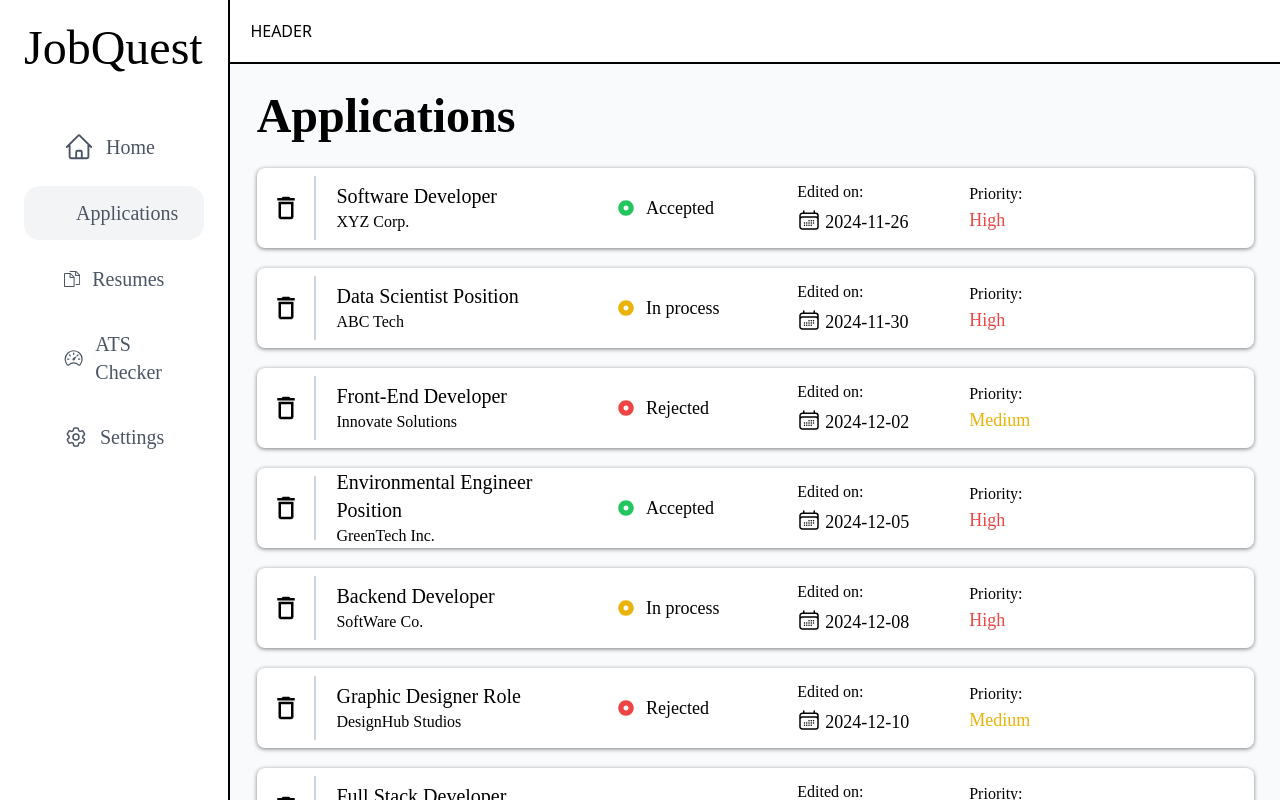
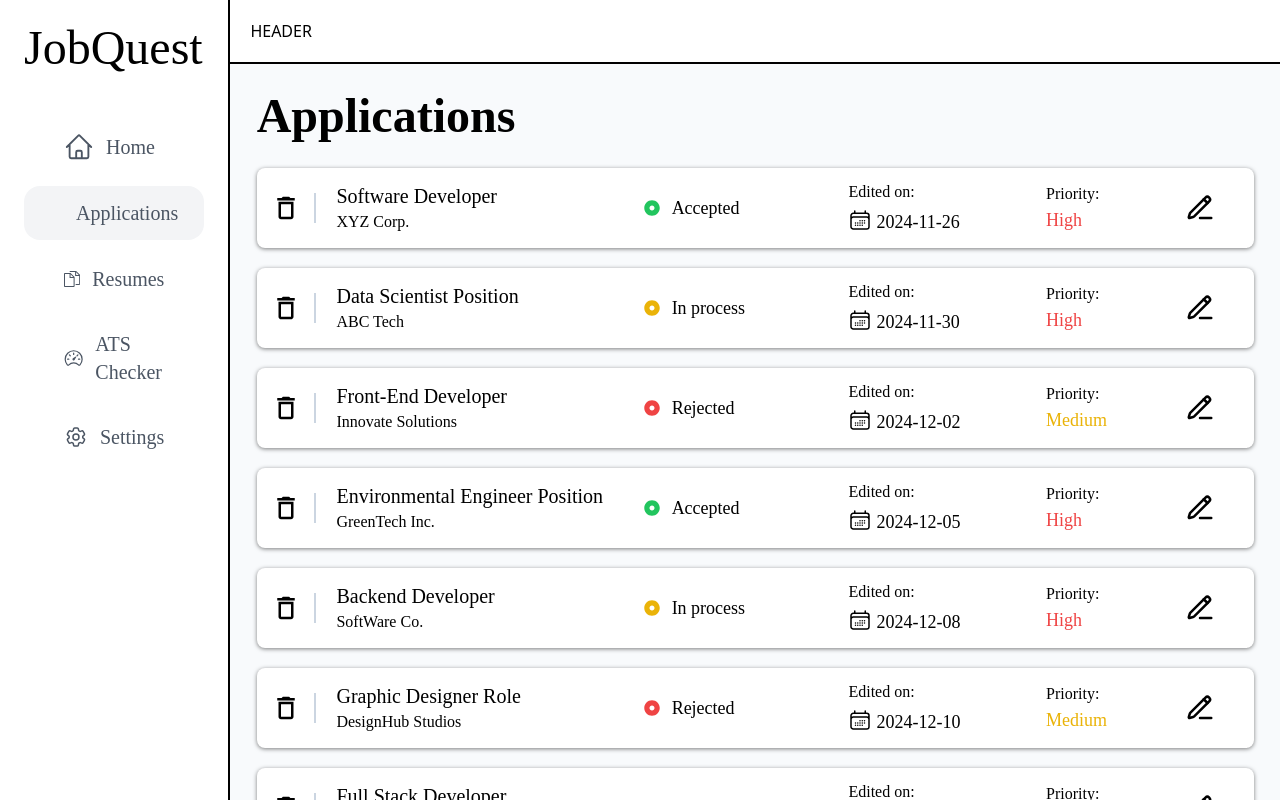
Before and after one commit to PrathamKhandelwal1301/JobQuest, a React (Vite) app in the folder frontend/: page /applications in a window 1280 px wide. Built offline with nearby package versions, Linux system fonts and the light colour scheme; a web font is replaced by a local one.

Commit message:
application editing logic

```diff
--- a/frontend/src/Components/applications/ApllicationBox.jsx
+++ b/frontend/src/Components/applications/ApllicationBox.jsx
@@ -5,57 +5,58 @@ import { FaTimes } from "react-icons/fa";
 import { FaCheck } from "react-icons/fa";
 import { FaDotCircle } from "react-icons/fa";
 import { HiOutlineCalendarDays } from "react-icons/hi2";
+import { LuPencilLine } from "react-icons/lu";
+import Closed from "./Closed";
+import Open from "./Open";
 
-export default function ApllicationBox({application, index}) {
-
-    const [isDelete, setIsDelete] = useState(false);
-
-    function handleClick(){
-        setIsDelete(!isDelete)
-    }
+export default function ApllicationBox({application, index, handleDelete, isDelete, handleClick, isOpen, handleEdit, setApplicationData}) {
 
 
     return (
         <AnimatePresence>
-        <motion.div initial = {{y : 20, opacity : 0}} animate = {{y : 0, opacity : 1}} transition={{duration : 0.35, delay : index*0.1}} className=" w-[100%] h-[10vh] flex overflow-x-hidden rounded-lg custom_shadow_2 bg-white mb-5">
+        {
+            application.show == 1 &&
+            <motion.div
+                className={` w-[100%] h-[10vh] flex overflow-x-hidden rounded-lg custom_shadow_2 bg-white mb-5`}
+                layout style={{
+                    width: isOpen == index ? "100%" : "",
+                    height : isOpen == index ? "80%" : "",
+                }}
+                initial = {{y : 20, opacity : 0}}
+                animate = {{y : 0, opacity : 1}} exit={{x : 700, opacity: 0}}
+                transition={{duration : 0.35}}
+            >
             <AnimatePresence>
             {
-                isDelete &&
-                <motion.div className="bg-red-600 opacity-95 flex items-center justify-center" initial = {{width : "0%"}} animate = {{width : "7%"}} exit={{width : "0%"}} transition={{duration : 0.5}}  >
-                    <FaCheck size={23} color="white" onClick={handleClick} />
+                isDelete == index &&
+                <motion.div key={index} className="bg-red-600 opacity-95 flex items-center justify-center" initial = {{width : "0%"}} animate = {{width : "7%"}} exit={{width : "0%"}} transition={{duration : 0.5}}  >
+                    <FaCheck size={23} color="white" onClick={() => handleDelete(index)} />
                 </motion.div>
             }
             </AnimatePresence>
-            <div className="w-[100%] grid grid-cols-[6%,94%] items-center justify-center">
-            <div className="flex h-[80%] items-center justify-center border-r-2 border-slate-300">
-            {!isDelete ? <MdOutlineDelete size={30} onClick={handleClick} /> : <FaTimes size={27} onClick={handleClick} /> }
-            </div>
-            <div className="flex">
-                <div className="flex flex-col justify-center font-navbar pl-5 w-[22vw]">
-                    <h1 className="text-xl font-medium">{application.description}</h1>
-                    <p className="text-md font-light"> {application.company} </p>
-                </div>
-                <div className="w-[14vw] flex items-center pl-5">
-                    <FaDotCircle color={application.status == "in process" ? "#eab308" : application.status =="rejected" ? "#ef4444" : "#22c55e" } />
-                    <h1 className="font-navbar text-lg pl-3"> {application.status.charAt(0).toUpperCase() + application.status.slice(1)} </h1>
-                </div>
-                <div className="flex flex-col justify-center font-navbar pl-5 w-[12vw]">
-                    <p className="text-md font-light"> Edited on: </p>
-                    <div className="flex items-center">
-                    <HiOutlineCalendarDays size = {24}/><h1 className="text-lg font-medium pl-1 pt-1">{application.date}</h1>
-                    </div>
-                </div>
-                <div className="w-[12vw] flex items-center justify-center">
-                    <div className={`w-[6vw] h-[80%] font-navbar font-light text-md flex flex-col justify-center`}>
-                    <h1 className="text-md font-light">Priority:</h1>
-                        <h1 className= {`${application.severity == "Medium" ? "text-yellow-500" : application.severity == "High" ? "text-red-500" : "text-green-500" } text-lg`} >
-                            {application.severity}
-                        </h1>
-                    </div>
-                </div>
-            </div>
-            </div>
+            {isOpen != index && <Closed
+                                    index = {index}
+                                    application = {application}
+                                    handleDelete = {handleDelete}
+                                    isDelete={isDelete}
+                                    handleClick={handleClick}
+                                    handleEdit={handleEdit}
+                                    isOpen={isOpen}
+                                />}
+            {isOpen == index &&
+                                <Open
+                                    index = {index}
+                                    application = {application}
+                                    handleDelete = {handleDelete}
+                                    isDelete={isDelete}
+                                    handleClick={handleClick}
+                                    handleEdit={handleEdit}
+                                    isOpen={isOpen}
+                                    setApplicationData = {setApplicationData}
+                                />
+            }
         </motion.div>
+        }
         </AnimatePresence>
     )
 }
--- /dev/null
+++ b/frontend/src/Components/applications/Closed.jsx
@@ -0,0 +1,44 @@
+import {motion} from "framer-motion";
+import { MdOutlineDelete } from "react-icons/md";
+import { FaTimes } from "react-icons/fa";
+import { FaDotCircle } from "react-icons/fa";
+import { HiOutlineCalendarDays } from "react-icons/hi2";
+import { LuPencilLine } from "react-icons/lu";
+
+
+export default function Closed({application, index, handleDelete, isDelete, handleClick, isOpen, handleEdit}) {
+    return (
+        <motion.div initial = {{opacity : 0}} animate = {{ opacity : 1}} exit={{ opacity : 0}} transition={{duration : 0.55, delay: 0.25}} className="w-[100%] grid grid-cols-[6%,94%] items-center justify-center">
+                <div className="flex items-center justify-center border-r-2 border-slate-300">
+                {isDelete == index ? <FaTimes size={27} onClick={() => handleClick(index)} /> : <MdOutlineDelete size={30} onClick={() => handleClick(index)} /> }
+                </div>
+                <div className="flex">
+                    <div className="flex flex-col justify-center font-navbar pl-5 w-[24vw]">
+                        <h1 className="text-xl font-medium">{application.description}</h1>
+                        <p className="text-md font-light"> {application.company} </p>
+                    </div>
+                    <div className="w-[16vw] flex items-center pl-5">
+                        <FaDotCircle color={application.status == "in process" ? "#eab308" : application.status =="rejected" ? "#ef4444" : "#22c55e" } />
+                        <h1 className="font-navbar text-lg pl-3"> {application.status.charAt(0).toUpperCase() + application.status.slice(1)} </h1>
+                    </div>
+                    <div className="flex flex-col justify-center font-navbar pl-5 w-[14vw]">
+                        <p className="text-md font-light"> Edited on: </p>
+                        <div className="flex items-center">
+                        <HiOutlineCalendarDays size = {24}/><h1 className="text-lg font-medium pl-1 pt-1">{application.date}</h1>
+                        </div>
+                    </div>
+                    <div className="w-[12vw] flex items-center justify-center">
+                        <div className={`w-[6vw] h-[80%] font-navbar font-light text-md flex flex-col justify-center`}>
+                        <h1 className="text-md font-light">Priority:</h1>
+                            <h1 className= {`${application.severity == "Medium" ? "text-yellow-500" : application.severity == "High" ? "text-red-500" : "text-green-500" } text-lg`} >
+                                {application.severity}
+                            </h1>
+                        </div>
+                    </div>
+                    <div className="flex items-center justify-center w-[6vw]">
+                    <LuPencilLine size = {30} onClick={() =>handleEdit(index)} />
+                    </div>
+                </div>
+        </motion.div>
+    )
+}
--- /dev/null
+++ b/frontend/src/Components/applications/Open.jsx
@@ -0,0 +1,27 @@
+import {AnimatePresence, motion} from "framer-motion"
+import { useState } from "react"
+import { FaTimes } from "react-icons/fa"
+import { LuPencilLine } from "react-icons/lu";
+
+export default function Open({application, index, handleDelete, isDelete, handleClick, isOpen, handleEdit, setApplicationsData}) {
+
+    const [isEdit, setIsEdit] = useState(false);
+
+    function handleClick(){
+        setIsEdit(!isEdit);
+    }
+
+    return (
+        <AnimatePresence>
+        <motion.div initial = {{opacity : 0}} animate = {{opacity : 1}} exit={{opacity : 0}} transition={{duration : 0.55, delay : 0.25}} className="w-[100%] h-[100%] flex flex-col relative">
+            <div className=" h-[10%] absolute pr-5 pt-5 right-0">
+                <FaTimes size = {30} onClick={() => handleEdit(index)} />
+            </div>
+            <form className="h-[20%] flex flex-col justify-center">
+                <input className="font-navbar text-5xl font-bold ml-10 h-[50%] pt-4 border-slate-300 focus:border-black border-b focus:outline-none w-[35vw]" value={application.description} onChange={(e) => setApplicationsData((applications) => applications.map())} />
+                <input className="font-navbar text-lg font-light ml-10 pt-3 h-[30%] focus:outline-none border-b border-slate-300 focus:border-black w-[15vw] " value={application.company} />
+            </form>
+        </motion.div>
+        </AnimatePresence>
+    )
+}
--- a/frontend/src/pages/Applications.jsx
+++ b/frontend/src/pages/Applications.jsx
@@ -1,70 +1,99 @@
+import { useState } from "react";
 import ApllicationBox from "../Components/applications/ApllicationBox";
 
-const ApplicationsData = [
+
+export default function Applications() {
+
+    const [applicationsData, setApplicationsData] = useState([
         {
           status: "accepted",
           company: "XYZ Corp.",
           description: "Software Developer",
           date: "2024-11-26",
-        severity: "High"
+          severity: "High",
+          show: 1,
         },
         {
           status: "in process",
           company: "ABC Tech",
           description: "Data Scientist Position",
           date: "2024-11-30",
-        severity: "High"
+          severity: "High",
+          show: 1,
         },
         {
           status: "rejected",
           company: "Innovate Solutions",
           description: "Front-End Developer",
           date: "2024-12-02",
-        severity: "Medium"
+          severity: "Medium",
+          show: 1,
         },
         {
           status: "accepted",
           company: "GreenTech Inc.",
           description: "Environmental Engineer Position",
           date: "2024-12-05",
-        severity: "High"
+          severity: "High",
+          show: 1,
         },
         {
           status: "in process",
           company: "SoftWare Co.",
           description: "Backend Developer",
           date: "2024-12-08",
-        severity: "High"
+          severity: "High",
+          show: 1,
         },
         {
           status: "rejected",
           company: "DesignHub Studios",
           description: "Graphic Designer Role",
           date: "2024-12-10",
-        severity: "Medium"
+          severity: "Medium",
+          show: 1,
         },
         {
           status: "accepted",
           company: "NextGen Systems",
           description: "Full Stack Developer",
           date: "2024-12-12",
-        severity: "High"
+          severity: "High",
+          show: 1,
         },
         {
           status: "rejected",
           company: "StartUp Inc.",
           description: "Marketing Specialist Role",
           date: "2024-12-15",
-        severity: "Low"
+          severity: "Low",
+          show: 1,
+        },
+      ]
+    );
+    const [isDelete, setIsDelete] = useState(-1);
+    const [isOpen, setIsOpen] = useState(-1);
+
+    console.log(applicationsData);
+
+    function handleDelete(indexToDelete){
+        setApplicatopnsData((applicationsData) => applicationsData.map((application, index) => index == indexToDelete ? {...application, show : 0} : {...application} ))
+        setIsDelete((isDelete) => isDelete = -1);
     }
-];
 
-export default function Applications() {
+    function handleClick(index){
+        setIsDelete((isDelete) => index == isDelete ? isDelete = -1 : isDelete = index)
+    }
+
+    function handleEdit(index){
+        setIsOpen((isOpen) => index == isOpen ? isOpen = -1 : isOpen = index);
+    }
+
     return (
-        <div className=" w-[95%] my-auto">
+        <div className=" w-[95%] mx-auto">
             <h1 className="h-[13vh] flex items-center font-navbar font-bold text-5xl"> Applications </h1>
             {
-                ApplicationsData.map((application, index) => (<ApllicationBox index = {index} application = {application} />))
+                applicationsData.map((application, index) => (<ApllicationBox index = {index} application = {application} setApplicationsData = {setApplicationsData} handleDelete = {handleDelete} isDelete={isDelete} handleClick={handleClick} handleEdit={handleEdit} isOpen={isOpen} />))
             }
         </div>
     )
```
Lines whose indentation alone changed are shown as unchanged.
